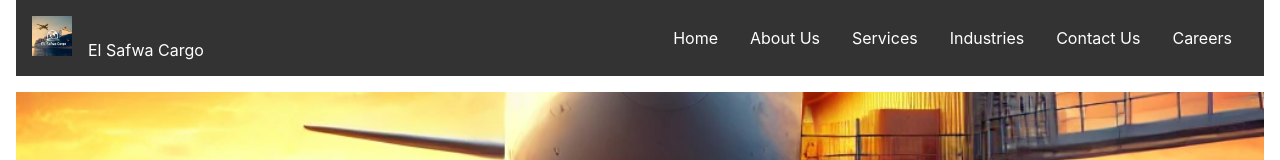
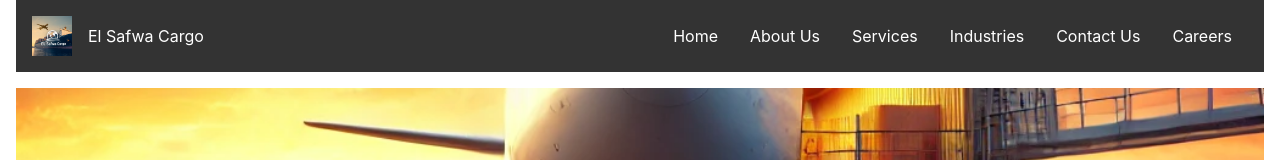
Before and after one commit to El-Safwa-Cargo-and-Export/website, a React (Create React App) app: page / in a window 1280 px wide. Shown: the top 160 px of the page. Built offline with nearby package versions, Linux system fonts and the light colour scheme.

Commit message:
Center the name vertically next to the logo.

```diff
--- a/src/components/Navbar.tsx
+++ b/src/components/Navbar.tsx
@@ -22,6 +22,11 @@ const NavLink = styled(Link)`
   }
 `;
 
+const LogoContainer = styled.div`
+  display: flex;
+  align-items: center;
+`;
+
 const Logo = styled.img`
   height: 40px;
   margin-right: 1rem;
@@ -30,10 +35,10 @@ const Logo = styled.img`
 function Navbar() {
   return (
     <Nav>
-      <div>
+      <LogoContainer>
         <Logo src="/logo.png" alt="El Safwa Cargo Logo" />
         El Safwa Cargo
-      </div>
+      </LogoContainer>
       <div>
         <NavLink to="/">Home</NavLink>
         <NavLink to="/about">About Us</NavLink>
```
